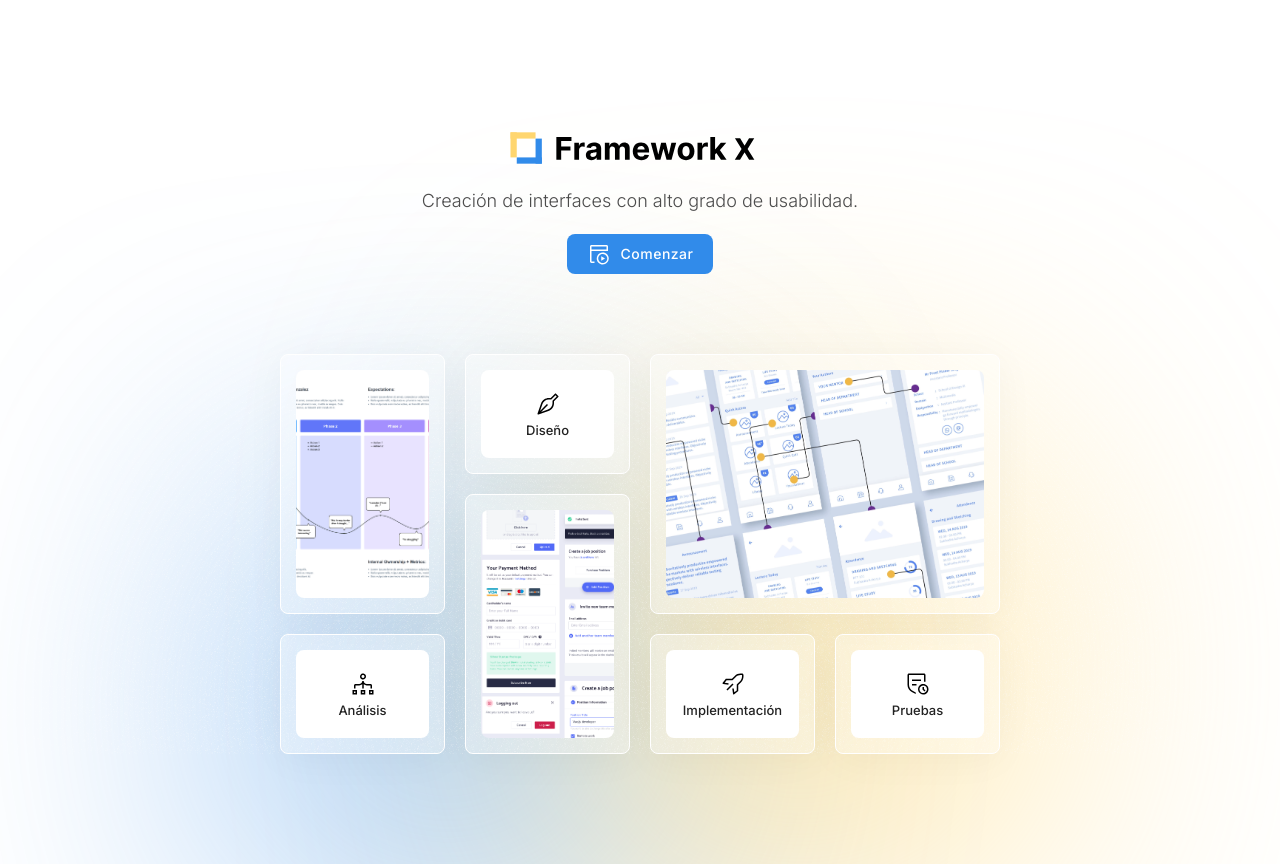
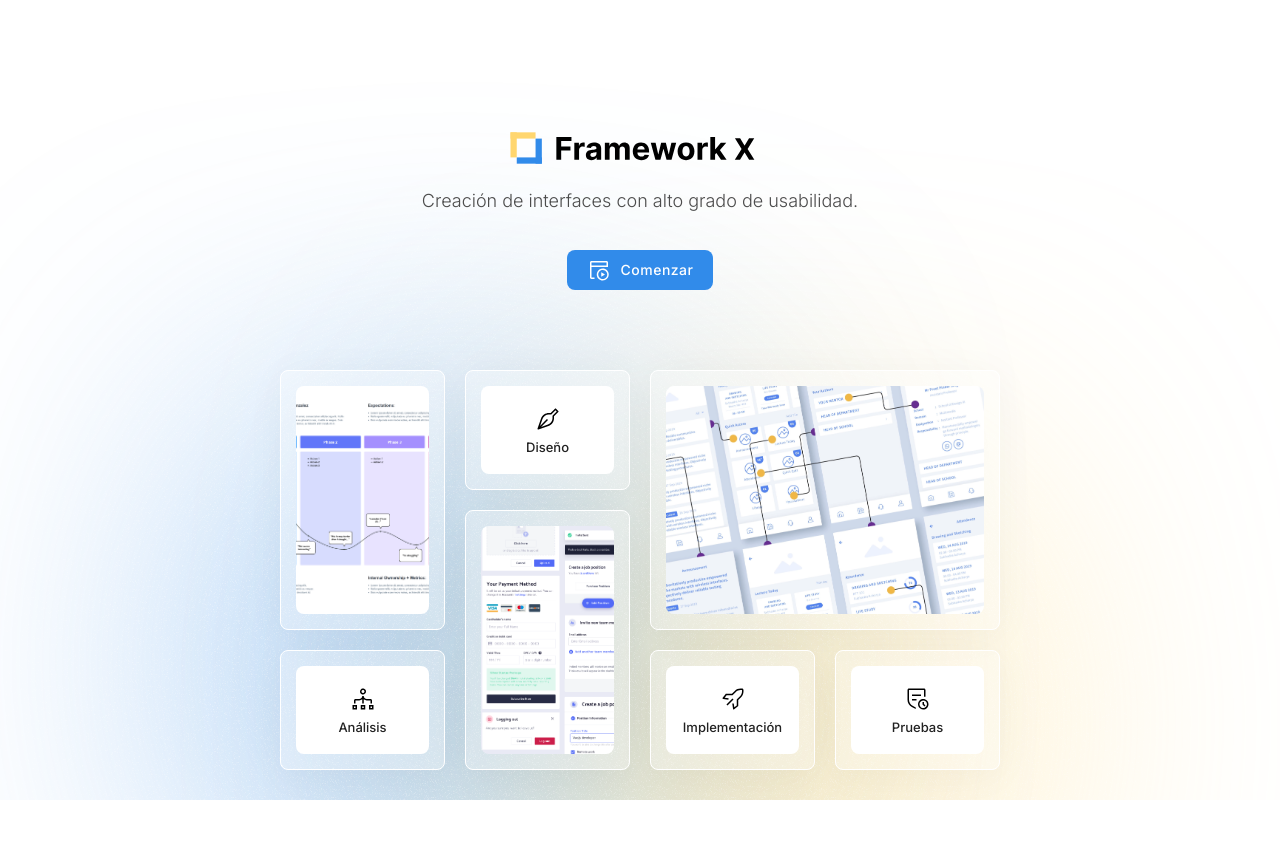
Before and after one commit to unheval-design/framework-x, a Vue app: page / in a window 1280 px wide. After the commit the page ends 800 px from the top, so only its background shows below. Built offline with nearby package versions, Linux system fonts and the light colour scheme.

Commit message:
Feature: landing page blur cirlce animation

```diff
--- a/src/views/Welcome.vue
+++ b/src/views/Welcome.vue
@@ -86,6 +86,8 @@ export default {
 <style lang="scss">
 .Welcome {
     position: relative;
+    overflow: hidden;
+    min-height: 100vh;
     .bg_noise {
         width: 100%;
         height: 100%;
@@ -108,18 +110,18 @@ export default {
         min-height: 100vh;
         z-index: 1;
         .circle {
-            width: 30vw;
-            height: 30vw;
+            width: 45vh;
+            height: 45vh;
             border-radius: 50%;
-            filter: blur(12vw);
+            filter: blur(20vh);
             margin-top: 30rem;
             &:nth-child(1) {
-                width: 25vw;
-                height: 25vw;
                 background-color: var(--primary_color);
+                animation: floating 5s ease-in-out infinite;
             }
             &:nth-child(2) {
                 background-color: var(--accent_color);
+                animation: floating 6s ease-in-out infinite;
             }
         }
     }
@@ -136,7 +138,10 @@ export default {
         }
         & > p {
             font-weight: 300;
-            margin: 1.5rem 0;
+            margin: {
+                top: 1.5rem;
+                bottom: 2.5rem;
+            }
             color: var(--text_color_70);
             font-size: var(--text_size_xl);
         }
@@ -187,7 +192,7 @@ export default {
                         flex-direction: column;
                         align-items: center;
                         justify-content: center;
-                        gap: 8px;
+                        gap: 10px;
                         background-color: var(--surface_color);
                         width: 100%;
                         height: 100%;
@@ -205,4 +210,21 @@ export default {
         }
     }
 }
+@keyframes floating {
+    0% {
+        transform: translate(0px);
+    }
+    25% {
+        transform: translate(10vh, -10vh);
+    }
+    50% {
+        transform: translate(0px);
+    }
+    75% {
+        transform: translate(-10vh, 10vh);
+    }
+    100% {
+        transform: translate(0px);
+    }
+}
 </style>
```
